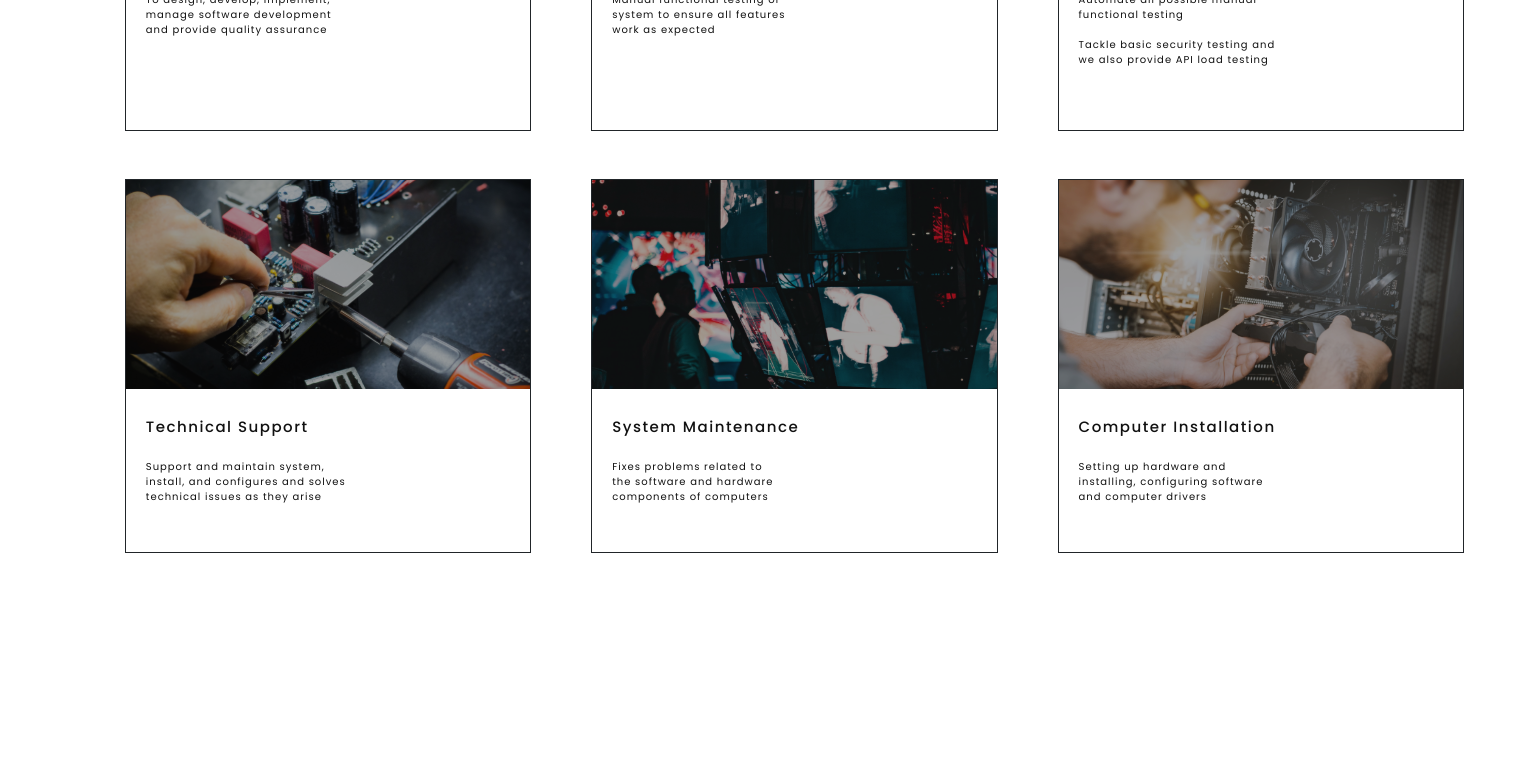
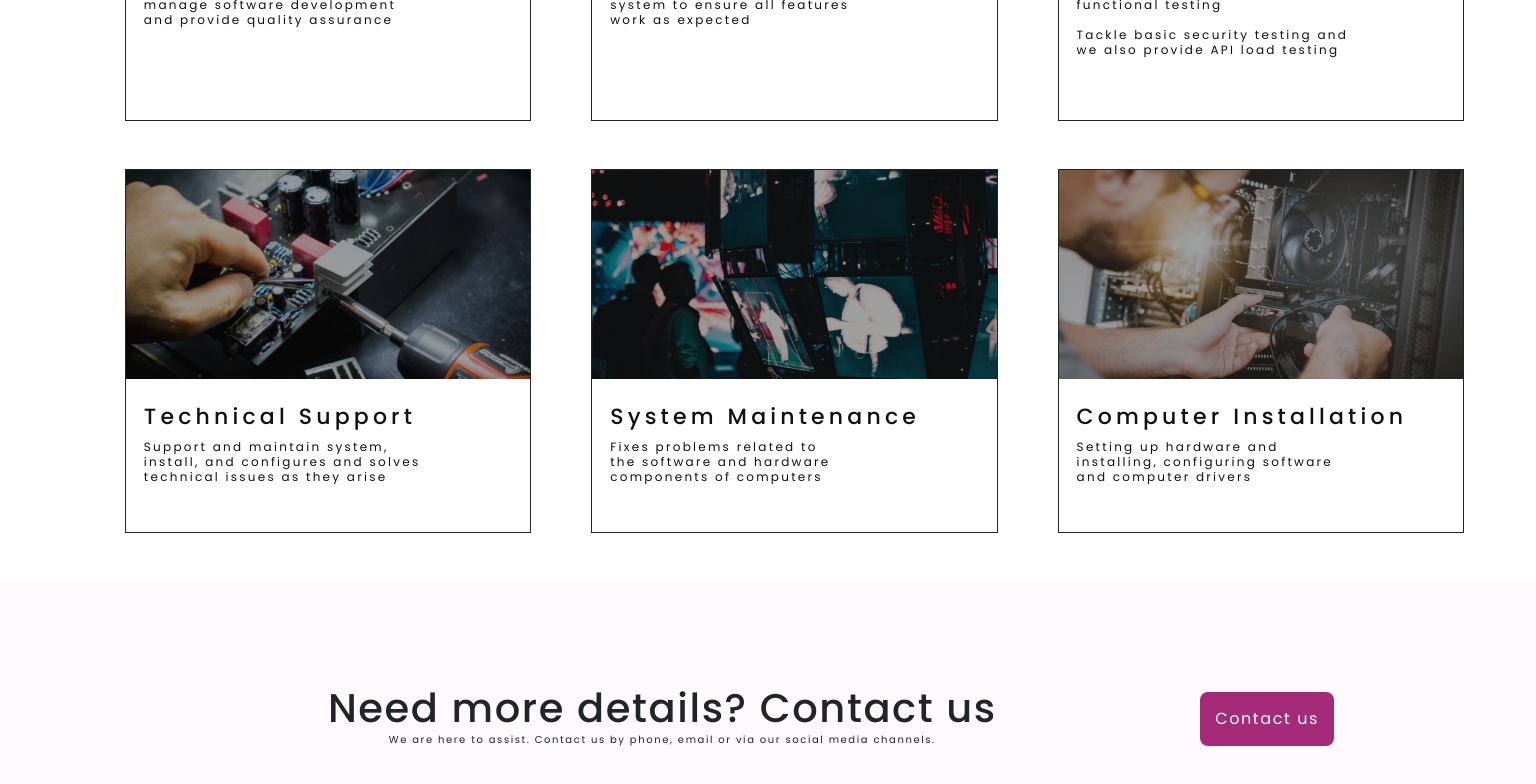
Before and after one commit to dionyyy/pinnacles, a Vue app: page /services in a window 1536 px wide. Shown: the part 806-1590 px from the top of the page. Before the commit the page ends 1359 px from the top, so only its background shows below. Built offline with nearby package versions, Linux system fonts and the light colour scheme.

Commit message:
Add Contact Us Footer

```diff
--- a/src/views/Services.vue
+++ b/src/views/Services.vue
@@ -4,34 +4,41 @@
       <img class="img" src="../assets/images/Services.svg">
     </div>
     <div class="pageTitle pt-4">
-      <h1><strong>SERVICES</strong></h1>
+      <img class="imgnotext" src="../assets/images/Servicesnotext.svg">
+      <h1 class="h1servicesmobile"><strong>SERVICES</strong></h1>
     </div>
+    <hr>
     <!-- FIRST ROW ! -->
     <div class="row" style="padding-top: 7%;">
       <div class="column">
+        <h4 class="h4top">Software Development</h4>
         <img src="../assets/images/Servicesimg1.svg" class="columnImage">
         <div class="cellText">
-          <h4>Software Development</h4>
+          <h4 class="h4bottom">Software Development</h4>
           <br>
           <p>To design, develop, implement, </p>
           <p>manage software development</p>
           <p class="pb-5">and provide quality assurance</p>
         </div>
       </div>
+      <hr>
       <div class="column">
+        <h4 class="h4top">Manual Testing</h4>
         <img src="../assets/images/Servicesimg2.svg" class="columnImage">
         <div class="cellText">
-          <h4>Manual Testing</h4>
+          <h4 class="h4bottom">Manual Testing</h4>
           <br>
           <p>Manual functional testing of </p>
           <p>system to ensure all features</p>
           <p class="pb-5">work as expected</p>
         </div>
       </div>
+      <hr>
       <div class="column">
+        <h4 class="h4top">Automation Testing</h4>
         <img src="../assets/images/Servicesimg3.svg" class="columnImage">
         <div class="cellText">
-          <h4>Automation Testing</h4>
+          <h4 class="h4bottom">Automation Testing</h4>
           <br>
           <p>Automate all possible manual</p>
           <p>functional testing</p>
@@ -41,37 +48,56 @@
           <br>
         </div>
       </div>
+      <hr>
     </div>
     <!-- SECOND ROW ! -->
     <div class="row pt-5">
       <div class="column">
+        <h4 class="h4top">Technical Support</h4>
         <img src="../assets/images/Servicesimg4.svg" class="columnImage">
         <div class="cellText">
-          <h4>Technical Support</h4>
+          <h4 class="h4bottom">Technical Support</h4>
           <br>
           <p>Support and maintain system, </p>
           <p>install, and configures and solves</p>
           <p class="pb-5">technical issues as they arise</p>
         </div>
       </div>
+      <hr>
       <div class="column">
+        <h4 class="h4top">System Maintenance</h4>
         <img src="../assets/images/Servicesimg5.svg" class="columnImage">
         <div class="cellText">
-          <h4>System Maintenance</h4>
+          <h4 class="h4bottom">System Maintenance</h4>
           <br>
           <p>Fixes problems related to</p>
           <p>the software and hardware </p>
           <p class="pb-5">components of computers</p>
         </div>
       </div>
+      <hr>
       <div class="column">
+        <h4 class="h4top">Computer Installation</h4>
         <img src="../assets/images/Servicesimg6.svg" class="columnImage">
         <div class="cellText">
-          <h4>Computer Installation</h4>
+          <h4 class="h4bottom">Computer Installation</h4>
           <br>
           <p>Setting up hardware and</p>
           <p>installing, configuring software </p>
           <p class="pb-5">and computer drivers</p>
+        </div>
+      </div>
+      <hr>
+    </div>
+    <div class="contactUsFooterHolder">
+      <div class="contactUsFooter contactrow">
+        <div class="contactcol">
+          <h1>Need more details? Contact us</h1>
+          <p>We are here to assist. Contact us by phone,
+          email or via our social media channels.</p>
+        </div>
+        <div class="contactcol">
+          <button class="btn btn-primary btn-color" href="#" type="submit">Contact us</button>
         </div>
       </div>
     </div>
@@ -106,6 +132,13 @@
     width: 100%;
   }
 
+  .imgnotext{
+    object-fit: cover;
+    object-position: -10% 35%;
+    height: 80px;
+    width: 100%;
+  }
+
   .imageHolder{
     display: none;
   }
@@ -122,6 +155,53 @@
   .columnImage{
     width: 100%;
     padding-bottom: 15px;
+  }
+
+  hr{
+    width: 100%;
+    padding-top: 10px;
+    padding-bottom: 10px;
+  }
+
+  .h1servicesmobile{
+    position: absolute;
+    top: 18%;
+    left: 50%;
+    transform: translate(-50%, -50%);
+    color: #ffffff;
+  }
+
+  .h4top{
+    display: block;
+    padding-bottom: 10px;
+  }
+
+  .h4bottom{
+    display: none;
+  }
+
+  .contactUsFooter{
+    background-color: #FFFAFE;
+    padding-top: 25px;
+    font-size: 10px;
+    width: 100%;
+    height: 200px;
+    letter-spacing: .1rem;
+  }
+
+  .contactUsFooterHolder{
+    width: 100%;
+    height: 150px;
+  }
+
+  .btn-color{
+    margin-top: 15px;
+    margin-bottom: 15px;
+    background-color: #A52B7A;
+    border-radius: .5rem;
+    letter-spacing: .1rem;
+    border: none;
+    padding: 15px;
   }
 
   @media only screen and (min-width: 768px){
@@ -154,6 +234,18 @@
     .columnImage{
       width: 50%;
       padding-bottom: 35px;
+    }
+
+    hr{
+      display: none;
+    }
+
+    .h4top{
+      display: none;
+    }
+
+    .h4bottom{
+      display: block;
     }
   }
   @media only screen and (min-width: 1000px){
@@ -222,6 +314,126 @@
       width: 100%;
       padding-bottom: 20px;
     }
+    hr{
+      display: none;
+    }
+
+    .h4top{
+      display: none;
+    }
+
+    .h4bottom{
+      display: block;
+    }
+
+  .contactrow{
+    display: table;
+    padding-right: 10%;
+  }
+
+  .contactcol{
+    display: table-cell;
+    padding-top: 5%;
+  }
+
+  .contactUsFooterHolder{
+    padding-top: 30px;
+  }
+    }
+  @media only screen and (min-width: 1400px){
+    @import url('https://fonts.googleapis.com/css2?family=Poppins:ital,wght@0,100;0,200;0,300;0,400;0,500;0,600;0,700;0,800;0,900;1,100;1,200;1,300;1,400;1,500;1,600;1,700;1,800;1,900&display=swap');
+
+    * {
+      margin: 0;
+      padding: 0;
+      box-sizing: border-box;
+      font-family: 'Poppins', sans-serif;
+    }
+
+    .img{
+      object-fit: cover;
+      /* object-position: -10% 45%; */
+      height: 80%;
+      width: 100%;
+    }
+
+    .pageTitle{
+      display: none;
+    }
+
+    .imageHolder{
+      background-color: green;
+      height: auto;
+    }
+
+    .row{
+      display: table;
+      width: 100%; /*Optional*/
+      table-layout: fixed; /*Optional*/
+      padding-left: 5%;
+      /* padding-top: 5%; */
+      border-spacing: 60px 0px;
+    }
+
+    .column{
+      display: table-cell;
+      /* background-color: red; */
+      border-style: solid;
+      border-width: 1px;
+      text-align: center;
+      margin: 0;
+      padding: 0;
+    }
+
+    .cellText{
+      text-align: left;
+      text-indent: 18px;
+      font-size: 12px;
+      line-height: 15px;
+      letter-spacing: 0.19em;
+      color: #111111;
+    }
+    .cellText h4{
+      text-align: left;
+      text-indent: 18px;
+      font-size: 22px;
+      line-height: 15px;
+      letter-spacing: 0.19em;
+      color: #111111;
+    }
+
+    .columnImage{
+      width: 100%;
+      padding-bottom: 30px;
+    }
+
+    hr{
+      display: none;
+    }
+
+    .h4top{
+      display: none;
+    }
+
+    .h4bottom{
+      display: block;
+    }
+
+    .contactUsFooterHolder{
+    padding-top: 50px;
+  }
+
+    .contactcol p{
+      padding-left: 15%;
+      margin-bottom: -10%;
+
+    }
+
+    .contactcol h1{
+      padding-left: 15%;
+      margin-top: -15%;
+    }
+
   }
   @media only screen and (min-width: 2000px){
     @import url('https://fonts.googleapis.com/css2?family=Poppins:ital,wght@0,100;0,200;0,300;0,400;0,500;0,600;0,700;0,800;0,900;1,100;1,200;1,300;1,400;1,500;1,600;1,700;1,800;1,900&display=swap');
@@ -246,7 +458,7 @@
 
   .imageHolder{
     background-color: green;
-    height: 500px;
+    height: 100%;
   }
 
   .row{
@@ -290,6 +502,36 @@
     width: 100%;
     padding-bottom: 70px;
   }
+
+  hr{
+      display: none;
+    }
+
+    .h4top{
+      display: none;
+    }
+
+    .h4bottom{
+      display: block;
+    }
+    .contactUsFooterHolder{
+    padding-top: 50px;
+  }
+
+    .contactcol p{
+      padding-left: 20%;
+      margin-bottom: -10%;
+
+    }
+
+    .contactcol h1{
+      padding-left: 20%;
+      margin-top: -15%;
+    }
+
+    .contactcol button{
+      margin-right: 10rem;
+    }
   }
 
 </style>
```
Also changed, not shown: src/assets/images/Servicesnotext.svg (added). Lines whose indentation alone changed are shown as unchanged.
